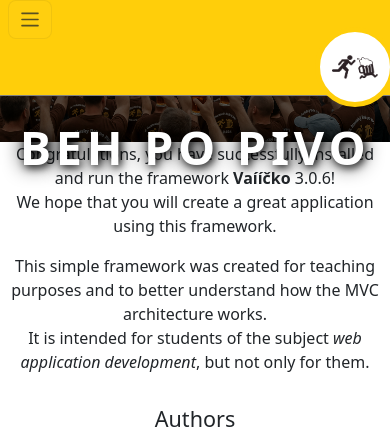
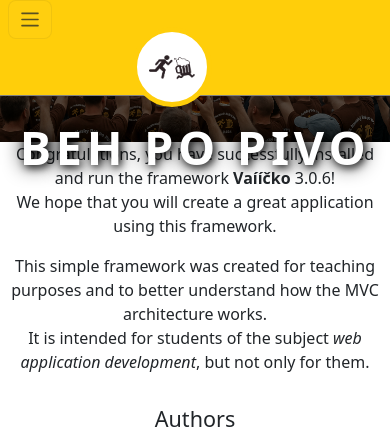
Before and after one commit to NikolasVec/SemPracWAII_Nikolas_Vecerek, a PHP site: page / in a window 390 px wide. Shown: the top 432 px of the page. Run offline with PHP 8.4, Linux system fonts and the light colour scheme.

Commit message:
Uprava navbaru + hamburger

```diff
--- a/public/css/styl.css
+++ b/public/css/styl.css
@@ -163,7 +163,7 @@
 }
 
 /* Hide nav items and center logo on narrow screens (<=1100px) */
-@media (max-width: 1100px) {
+@media (max-width: 1000px) {
     /* Hide left/right navigation groups and the auth area */
     .nav-left-group,
     .nav-right-group,
@@ -180,7 +180,7 @@
         margin-left: 0 !important;
         margin-right: 0 !important;
         position: absolute;
-        left: 50%;
+        left: 0%;
         transform: translateX(-50%);
     }
 
```
